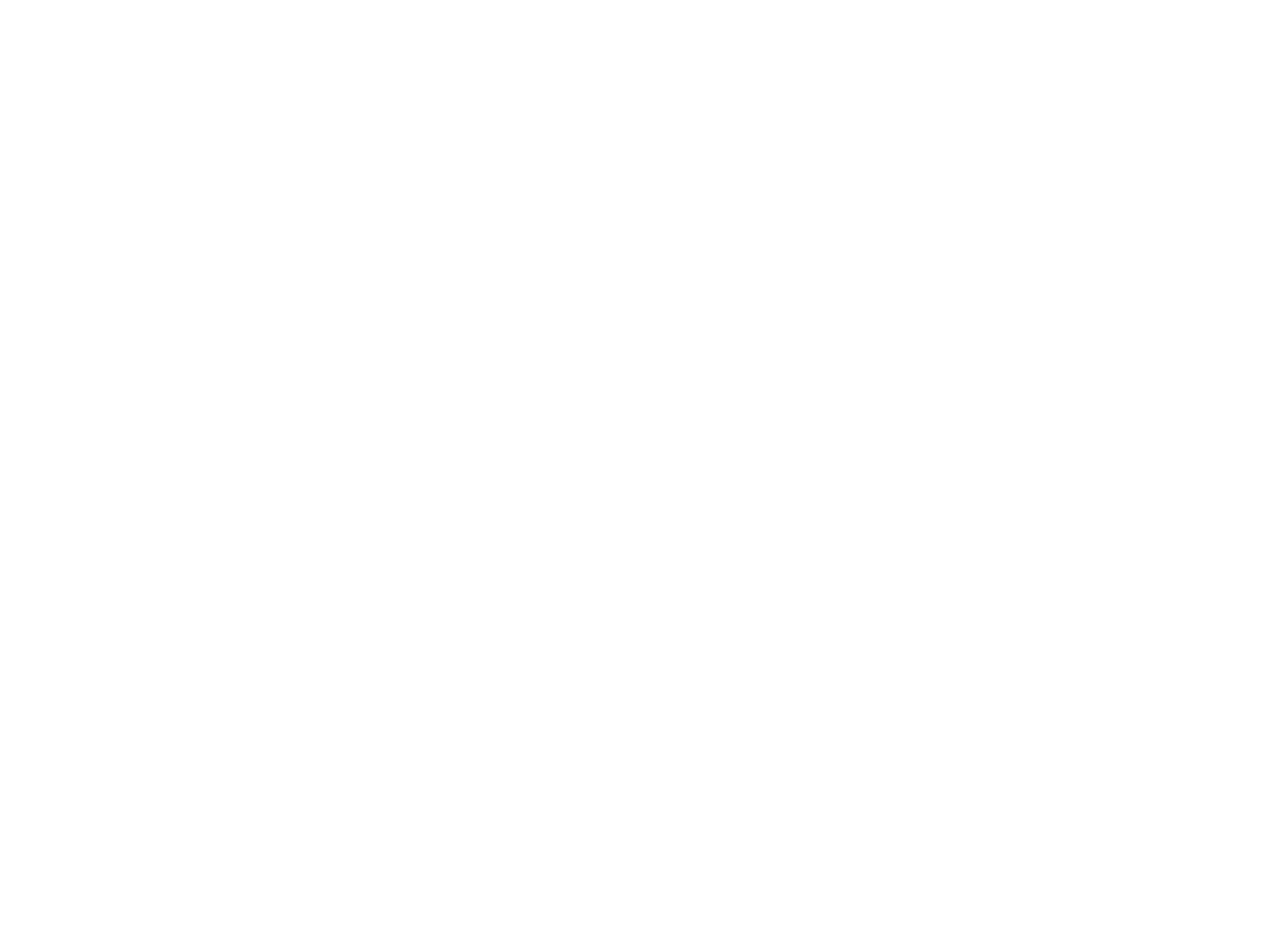
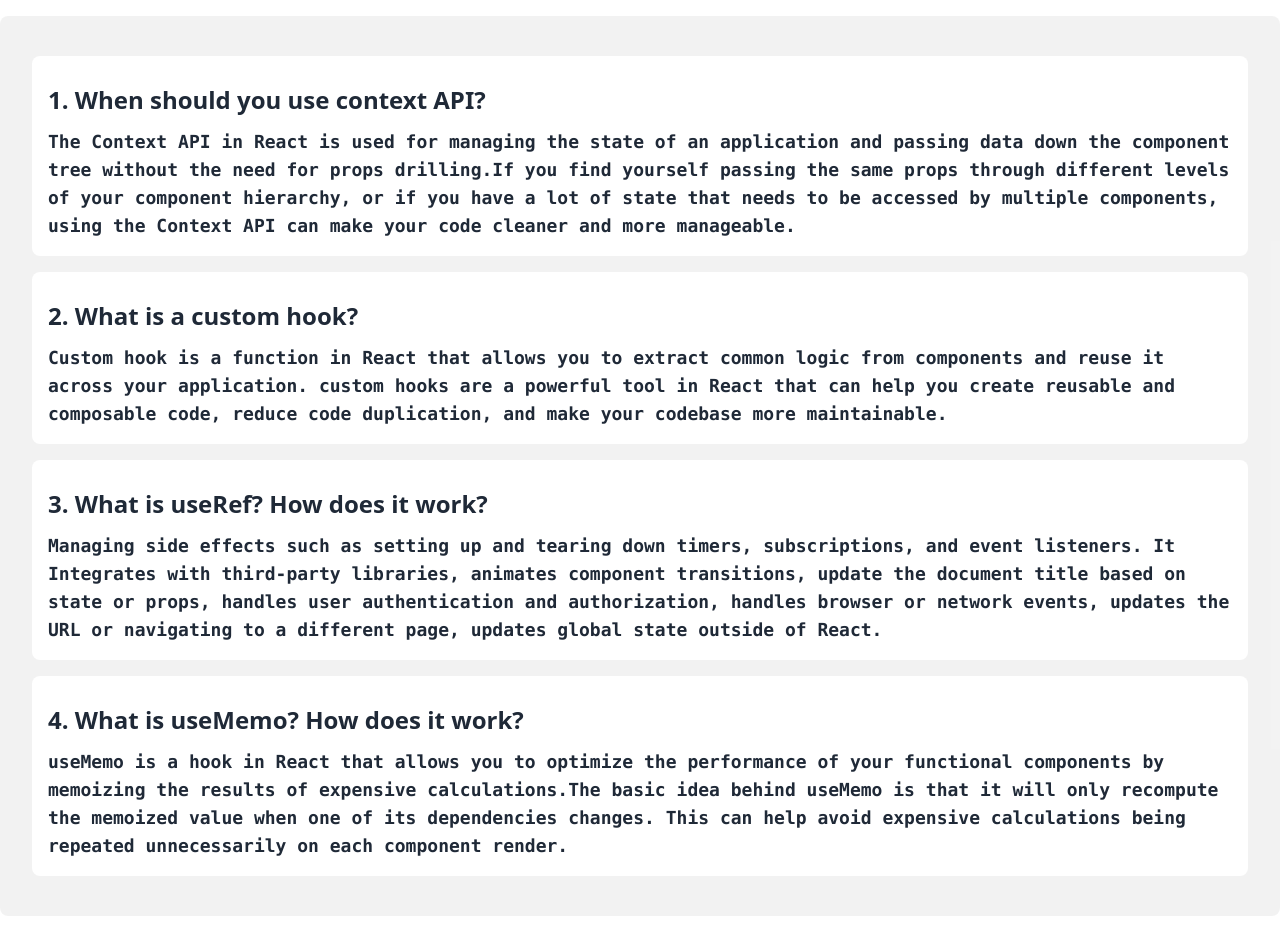
Before and after one commit to ACM-Anik/job_international-a9, a React (Vite) app: page /blog in a window 1280 px wide. Shown: the part 268-1204 px from the top of the page. Before the commit the page ends 800 px from the top, so only its background shows below. Built offline with nearby package versions, Linux system fonts and the light colour scheme.

Commit message:
Blog questions added

```diff
--- a/src/components/Blog.jsx
+++ b/src/components/Blog.jsx
@@ -2,8 +2,39 @@
 
 const Blog = () => {
     return (
-        <div>
-            <h2>Blog</h2>
+        <div className="mb-5">
+            <h1 className='text-center text-4xl font-bold mb-10 p-10 bg-[#F4F4F4]'>Blogs</h1>
+            <div>
+                <h1 className="text-center text-4xl font-bold ">Frequently Common <span className="color-gradient">Questions</span></h1>
+            </div>
+            <div className="my-5 py-2 px-4 md:p-8 rounded-lg bg-[#1111110D]">
+                <div className="bg-white rounded-lg p-4 my-2">
+                    <h1 className="text-2xl font-bold my-3">1. When should you use context API?</h1>
+                    <div className="md:flex md:justify-between md:gap-5">
+                        <p className="text-lg font-semibold font-mono">
+                            The Context API in React is used for managing the state of an application and passing data down the component tree without the need for props drilling.If you find yourself passing the same props through different levels of your component hierarchy, or if you have a lot of state that needs to be accessed by multiple components, using the Context API can make your code cleaner and more manageable.
+                        </p>
+                    </div>
+                </div>
+                <div className="bg-white rounded-lg p-4 my-4">
+                    <h1 className="text-2xl font-bold my-3">2. What is a custom hook?</h1>
+                    <p className="text-lg font-semibold font-mono">
+                        Custom hook is a function in React that allows you to extract common logic from components and reuse it across your application. custom hooks are a powerful tool in React that can help you create reusable and composable code, reduce code duplication, and make your codebase more maintainable.
+                    </p>
+                </div>
+                <div className="bg-white rounded-lg p-4 my-4">
+                    <h1 className="text-2xl font-bold my-3">3. What is useRef? How does it work?</h1>
+                    <p className="text-lg font-semibold font-mono">
+                        Managing side effects such as setting up and tearing down timers, subscriptions, and event listeners. It Integrates with third-party libraries, animates component transitions, update the document title based on state or props, handles user authentication and authorization, handles browser or network events, updates the URL or navigating to a different page, updates global state outside of React.
+                    </p>
+                </div>
+                <div className="bg-white rounded-lg p-4 my-2">
+                    <h1 className="text-2xl font-bold my-3">4. What is useMemo? How does it work?</h1>
+                    <p className="text-lg font-semibold font-mono">
+                    useMemo is a hook in React that allows you to optimize the performance of your functional components by memoizing the results of expensive calculations.The basic idea behind useMemo is that it will only recompute the memoized value when one of its dependencies changes. This can help avoid expensive calculations being repeated unnecessarily on each component render.
+                    </p>
+                </div>
+            </div>
         </div>
     );
 };
```
